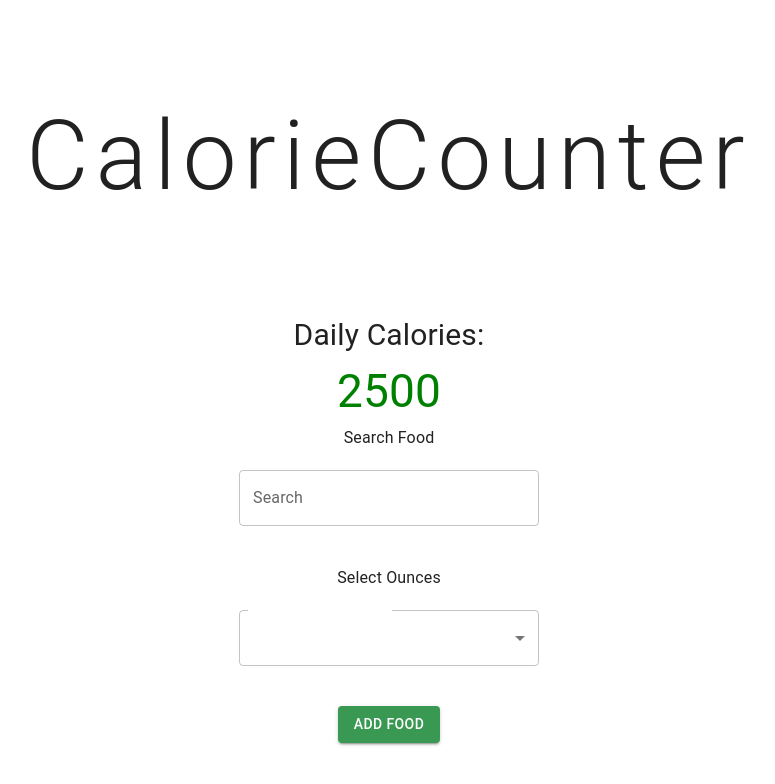
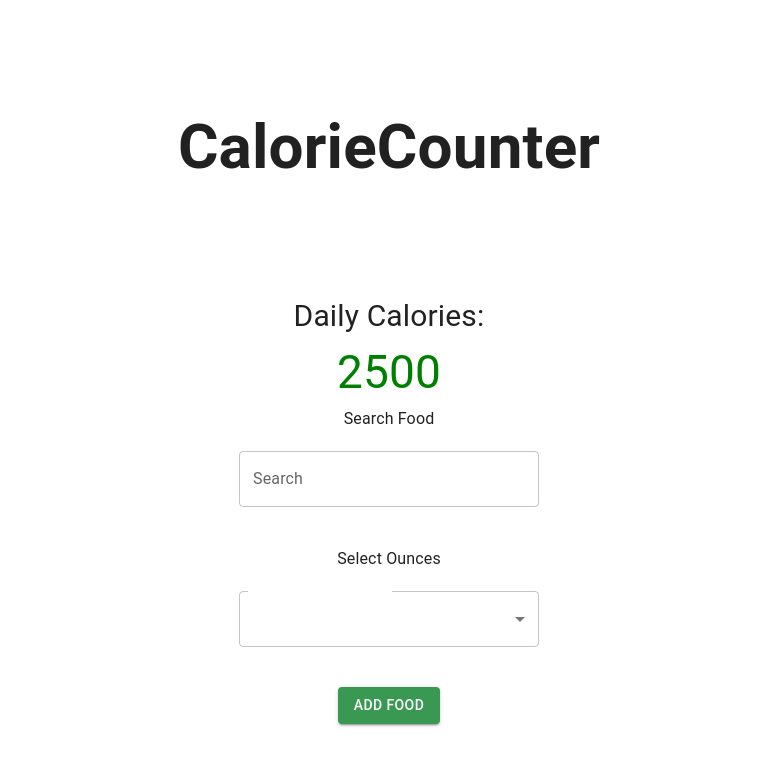
Before and after one commit to danielgoehring/ReactCalorieTrackerApp, a React (Create React App) app: page / in a window 1280 px wide. Shown: the top 784 px of the page, without its empty margins (251-1026 px from the left). Built offline with nearby package versions, Linux system fonts and the light colour scheme.

Commit message:
added media queries

```diff
--- a/src/CalorieTracker.js
+++ b/src/CalorieTracker.js
@@ -3,7 +3,7 @@ import Container from '@mui/material/Container';
 import CssBaseline from '@mui/material/CssBaseline';
 import MealList from './MealList';
 import TotalCalories from './TotalCalories';
-import { Typography } from '@mui/material';
+
 
 
 function CalorieTracker() {
@@ -80,7 +80,7 @@ function CalorieTracker() {
             <CssBaseline />
 
             <div style={{ marginTop: '100px', marginBottom: '100px' }}>
-                <Typography style={{ letterSpacing: '7px', marginBottom: '20px' }} variant="h1">CalorieCounter</Typography>
+                <h1 className='header' variant="h1">CalorieCounter</h1>
             </div>
 
             <Container>
--- a/src/index.css
+++ b/src/index.css
@@ -11,3 +11,19 @@ code {
   font-family: source-code-pro, Menlo, Monaco, Consolas, 'Courier New',
     monospace;
 }
+
+@media (max-width: 375px) {
+  .header {
+    font-size: 40px;
+    letter-spacing: '9px';
+    margin-bottom: '20px'
+  }
+}
+  @media (min-width: 440px) {
+    .header {
+      font-size: 62px;
+      letter-spacing: '9px';
+      margin-bottom: '20px'
+    }
+  /* Your styles for devices with a minimum width of 375px */
+}
```
